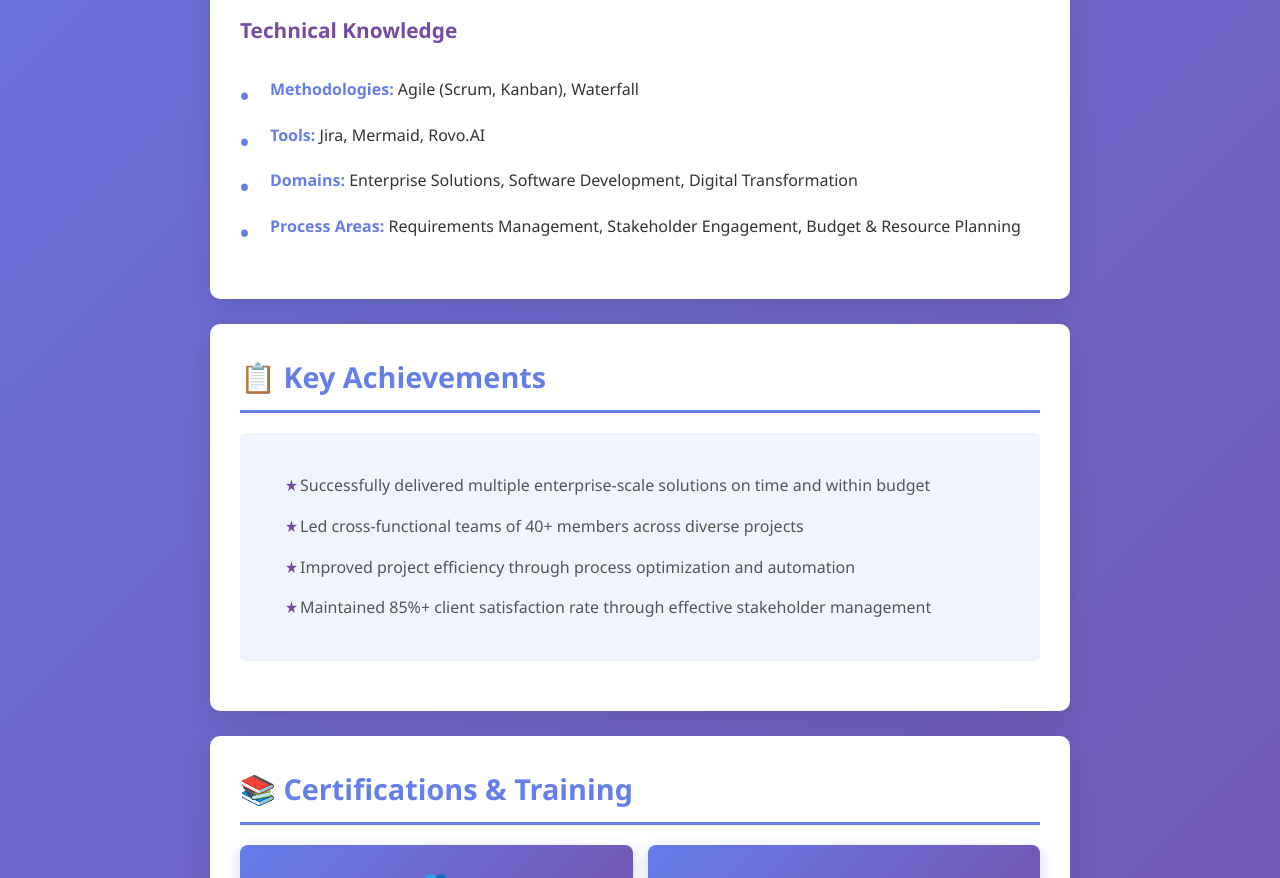
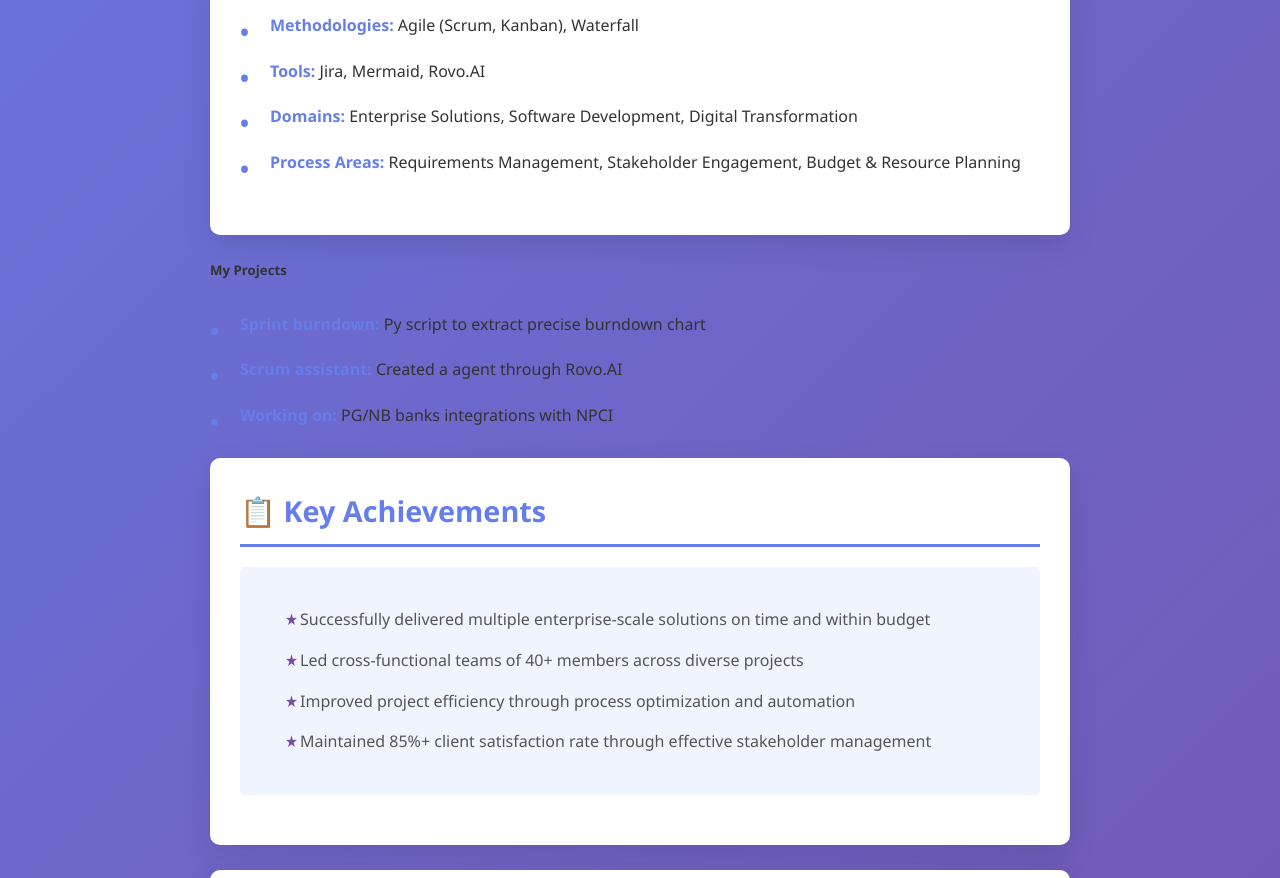
Before and after one commit to mitalijadhav-maker/portfolio, a plain HTML site: page index.html in a window 1280 px wide. Shown: the part 1135-2013 px from the top of the page. Drawn offline with Linux system fonts and the light colour scheme.

Commit message:
Revise portfolio header and include projects list
Updated portfolio header and added projects section.

```diff
--- a/index.html
+++ b/index.html
@@ -272,7 +272,7 @@
     <div class="container">
         <!-- Header -->
         <header>
-            <h1>👋 Welcome to Mitali Jadhav's Portfolio</h1>
+            <h1>👋 Welcome to My Portfolio</h1>
         </header>
 
         <!-- About Me -->
@@ -307,6 +307,14 @@
                 <li><strong>Tools:</strong> Jira, Mermaid, Rovo.AI</li>
                 <li><strong>Domains:</strong> Enterprise Solutions, Software Development, Digital Transformation</li>
                 <li><strong>Process Areas:</strong> Requirements Management, Stakeholder Engagement, Budget & Resource Planning</li>
+            </ul>
+        </section>
+
+        <h5>My Projects</h3>
+            <ul class="competencies-list">
+                <li><strong>Sprint burndown:</strong> Py script to extract precise burndown chart</li>
+                <li><strong>Scrum assistant:</strong> Created a agent through Rovo.AI</li>
+                <li><strong>Working on:</strong> PG/NB banks integrations with NPCI</li>
             </ul>
         </section>
 
```
